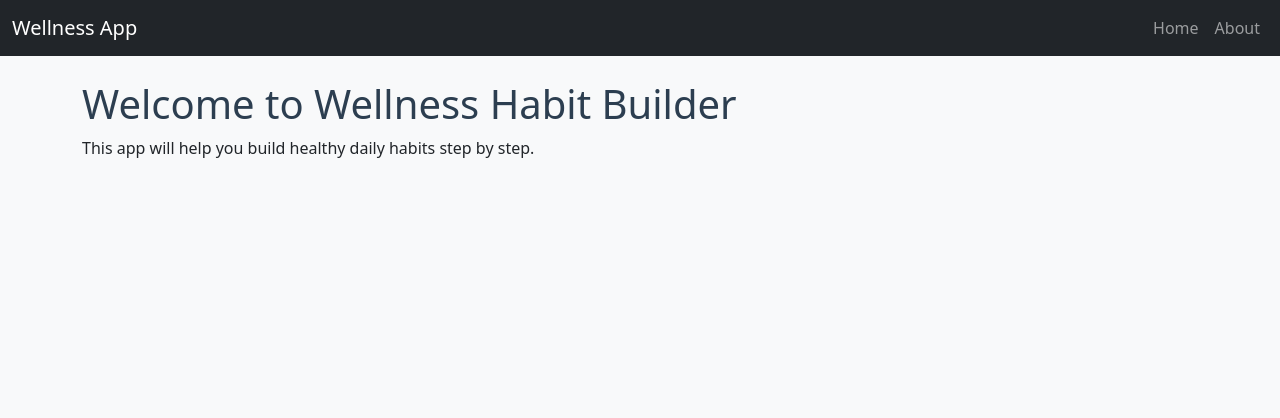
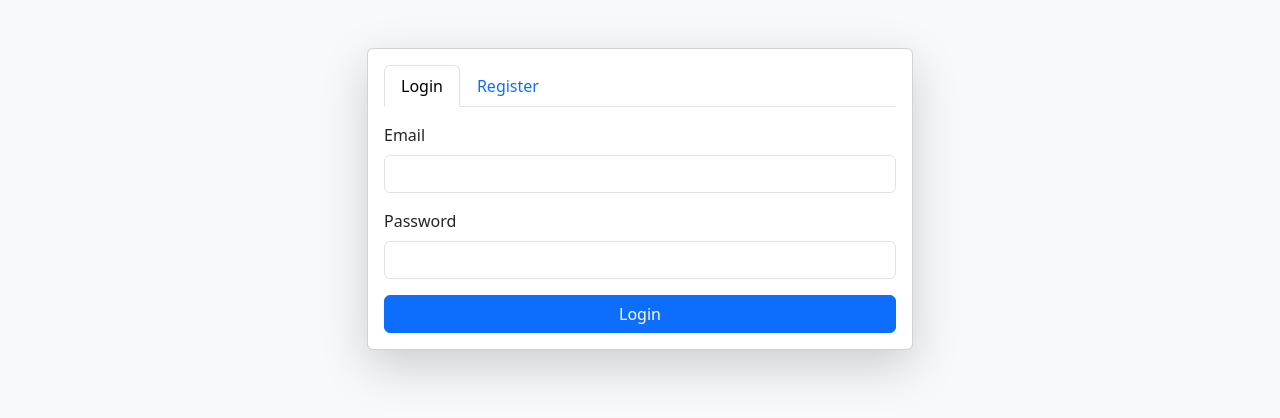
Before and after one commit to MohitGarg851/wellness-habits-flask, a Flask app: a page that uses app.py in a window 1280 px wide. Shown: the top 418 px of the page. Run offline with Flask 3, Linux system fonts and the light colour scheme.

Commit message:
Added Plan A User Profile

```diff
--- a/app.py
+++ b/app.py
@@ -1,91 +1,174 @@
 from flask import Flask, render_template, redirect, url_for, request, flash
 from flask_login import LoginManager, login_user, logout_user, login_required, current_user
-from models import db, bcrypt, User
+from models import db, bcrypt, User, Plan, Activity, UserActivity
+import importlib
+import os
+from forms import LoginForm, RegistrationForm
+from werkzeug.security import generate_password_hash, check_password_hash
 
 # ----------------- App Init -----------------
 app = Flask(__name__)
-app.secret_key = "supersecretkey"  # needed for sessions & flash messages
-
-# DB setup
 app.config["SQLALCHEMY_DATABASE_URI"] = "sqlite:///wellness_app.db"
 app.config["SQLALCHEMY_TRACK_MODIFICATIONS"] = False
+app.config["SECRET_KEY"] = "supersecretkey123"
 
 db.init_app(app)
 bcrypt.init_app(app)
 
 # ----------------- Login Manager -----------------
 login_manager = LoginManager(app)
-login_manager.login_view = "login"  # redirect non-logged users to login page
+login_manager.login_view = "home"   # redirect to home if not logged in
 
 @login_manager.user_loader
 def load_user(user_id):
     return User.query.get(int(user_id))
 
 # ----------------- Routes -----------------
-@app.route("/")
+
+@app.route("/", methods=["GET", "POST"])
 def home():
-    return render_template("index.html")
+    # ✅ If already logged in → go straight to dashboard
+    if current_user.is_authenticated:
+        return redirect(url_for("dashboard"))
+
+    login_form = LoginForm(prefix="login")   # prefix avoids conflicts
+    register_form = RegistrationForm(prefix="register")
+
+    # ----- Handle Login -----
+    if login_form.validate_on_submit() and login_form.submit.data:
+        user = User.query.filter_by(email=login_form.email.data).first()
+        if user and check_password_hash(user.password, login_form.password.data):
+            login_user(user)
+            flash("Login successful!", "success")
+            return redirect(url_for("dashboard"))
+        else:
+            flash("Invalid email or password", "danger")
+
+    # ----- Handle Register -----
+    elif register_form.validate_on_submit() and register_form.submit.data:
+        if User.query.filter_by(email=register_form.email.data).first():
+            flash("Email already registered!", "danger")
+        else:
+            hashed_password = generate_password_hash(register_form.password.data, method="pbkdf2:sha256")
+            new_user = User(
+                username=register_form.username.data,
+                email=register_form.email.data,
+                password=hashed_password
+            )
+            db.session.add(new_user)
+            db.session.commit()
+            flash("Registration successful! Please log in.", "success")
+            return redirect(url_for("home"))
+
+    return render_template("home.html", login_form=login_form, register_form=register_form)
+
+
+@app.route("/logout")
+@login_required
+def logout():
+    logout_user()
+    flash("Logged out.", "info")
+    return redirect(url_for("home"))   # ✅ not "/"
+
+# Dashboard
+@app.route("/dashboard")
+@login_required
+def dashboard():
+    return render_template("dashboard.html",
+                           plan=current_user.plan,
+                           activities=current_user.user_activities)
+# View Plan
+@app.route("/view_plan/<int:plan_id>")
+@login_required
+def view_plan(plan_id):
+    plan = Plan.query.get(plan_id)
+    if not plan:
+        flash("Plan not found.", "danger")
+        return redirect(url_for("dashboard"))
+    return render_template("view_plan.html", plan=plan, activities=plan.activities)
+
+# Plans list
+@app.route("/plans")
+@login_required
+def plans():
+    plans = Plan.query.all()
+    return render_template("plans.html", plans=plans)
+
+# Select plan
+@app.route("/select_plan/<int:plan_id>", methods=["GET", "POST"])
+@login_required
+def select_plan(plan_id):
+    plan = Plan.query.get(plan_id)
+    activities = plan.activities
+
+    if request.method == "POST":
+        selected = request.form.getlist("activities")
+        levels = {a_id: request.form.get(f"level_{a_id}") for a_id in selected}
+
+        # clear old selections
+        UserActivity.query.filter_by(user_id=current_user.id).delete()
+
+        for a_id in selected:
+            ua = UserActivity(user_id=current_user.id,
+                              activity_id=int(a_id),
+                              level=levels[a_id])
+            db.session.add(ua)
+
+        # lock plan
+        current_user.plan = plan
+        db.session.commit()
+        flash("Plan locked successfully!", "success")
+        return redirect(url_for("my_plan"))
+
+    return render_template("select_plan.html", plan=plan, activities=activities)
+
+@app.route("/my_plan")
+@login_required
+def my_plan():
+    if not current_user.plan:
+        flash("No plan selected yet.", "warning")
+        return redirect(url_for("plans"))
+    return render_template("my_plan.html", plan=current_user.plan, activities=current_user.user_activities)
 
 @app.route("/about")
 def about():
     return render_template("about.html")
 
-# Register
-@app.route("/register", methods=["GET", "POST"])
-def register():
-    if request.method == "POST":
-        username = request.form["username"]
-        email = request.form["email"]
-        password = request.form["password"]
+@app.route("/profile")
+@login_required
+def profile():
+    return render_template("profile.html",
+                           user=current_user,
+                           plan=current_user.plan,
+                           activities=current_user.user_activities)
 
-        # Check duplicate email
-        if User.query.filter_by(email=email).first():
-            flash("Email already registered!", "danger")
-            return redirect(url_for("register"))
 
-        # Create and save user
-        user = User(username=username, email=email)
-        user.set_password(password)
-        db.session.add(user)
-        db.session.commit()
-        flash("Registration successful. Please login.", "success")
-        return redirect(url_for("login"))
-
-    return render_template("register.html")
-
-# Login
-@app.route("/login", methods=["GET", "POST"])
-def login():
-    if request.method == "POST":
-        email = request.form["email"]
-        password = request.form["password"]
-        user = User.query.filter_by(email=email).first()
-
-        if user and user.check_password(password):
-            login_user(user)
-            flash("Login successful!", "success")
-            return redirect(url_for("dashboard"))
-        else:
-            flash("Invalid credentials", "danger")
-
-    return render_template("login.html")
-
-# Logout
-@app.route("/logout")
-@login_required
-def logout():
-    logout_user()
-    flash("Logged out.", "info")
-    return redirect(url_for("home"))
-
-# Protected Dashboard
-@app.route("/dashboard")
-@login_required
-def dashboard():
-    return render_template("dashboard.html", name=current_user.username)
-
-# ----------------- Run -----------------
+# ---------------- Main ----------------
 if __name__ == "__main__":
     with app.app_context():
-        db.create_all()  # create tables if not exist
+        db.create_all()
+
+        # load plans if empty
+        if not Plan.query.first():
+            plans_folder = "plans"
+            for filename in os.listdir(plans_folder):
+                if filename.endswith(".py"):
+                    module_name = filename[:-3]
+                    module = importlib.import_module(f"plans.{module_name}")
+
+                    plan = Plan(name=module.plan_name)
+                    db.session.add(plan)
+                    db.session.commit()
+
+                    for act in module.activities:
+                        activity = Activity(
+                            name=act["name"],
+                            level1=act["level1"],
+                            level2=act["level2"],
+                            level3=act["level3"],
+                            plan=plan
+                        )
+                        db.session.add(activity)
+                    db.session.commit()
+
     app.run(debug=True)
--- /dev/null
+++ b/forms.py
@@ -0,0 +1,19 @@
+# forms.py
+from flask_wtf import FlaskForm
+from wtforms import StringField, PasswordField, SubmitField
+from wtforms.validators import DataRequired, Email, Length, EqualTo
+
+class LoginForm(FlaskForm):
+    email = StringField("Email", validators=[DataRequired(), Email(), Length(max=120)])
+    password = PasswordField("Password", validators=[DataRequired()])
+    submit = SubmitField("Login")
+
+class RegistrationForm(FlaskForm):
+    username = StringField("Username", validators=[DataRequired(), Length(min=3, max=50)])
+    email = StringField("Email", validators=[DataRequired(), Email(), Length(max=120)])
+    password = PasswordField("Password", validators=[DataRequired(), Length(min=6)])
+    confirm_password = PasswordField(
+        "Confirm Password",
+        validators=[DataRequired(), EqualTo("password", message="Passwords must match.")]
+    )
+    submit = SubmitField("Register")
--- a/requirements.txt
+++ b/requirements.txt
@@ -2,3 +2,4 @@ Flask==2.3.3
 Flask-SQLAlchemy
 Flask-Login
 Flask-Bcrypt
+Flask-WTF
--- a/templates/about.html
+++ b/templates/about.html
@@ -1,5 +1,5 @@
 {% extends "base.html" %}
 {% block content %}
-  <h1>About Wellness Habit Builder</h1>
-  <p>This app is designed to guide you in building consistency with wellness routines like meditation, sleep, exercise, and mindful eating.</p>
+<h2>About Wellness App</h2>
+<p>This app helps users build healthy habits by selecting wellness plans, tracking activities, and staying consistent.</p>
 {% endblock %}
--- a/templates/base.html
+++ b/templates/base.html
@@ -10,12 +10,21 @@
   <!-- Navbar -->
   <nav class="navbar navbar-expand-lg navbar-dark bg-dark">
     <div class="container-fluid">
-      <a class="navbar-brand" href="/">Wellness App</a>
-      <div class="collapse navbar-collapse">
+      <a class="navbar-brand" href="{{ url_for('home') }}">Wellness App</a>
+      <button class="navbar-toggler" type="button" data-bs-toggle="collapse" data-bs-target="#navbarNav">
+        <span class="navbar-toggler-icon"></span>
+      </button>
+      <div class="collapse navbar-collapse" id="navbarNav">
         <ul class="navbar-nav ms-auto">
-          <li class="nav-item"><a class="nav-link" href="/">Home</a></li>
-          <li class="nav-item"><a class="nav-link" href="/about">About</a></li>
-        </ul>
+            <li class="nav-item"><a class="nav-link" href="{{ url_for('home') }}">Home</a></li>
+{% if current_user.is_authenticated %}
+    <li class="nav-item"><a class="nav-link" href="{{ url_for('dashboard') }}">Dashboard</a></li>
+    <li class="nav-item"><a class="nav-link" href="{{ url_for('profile') }}">Profile</a></li>
+    <li class="nav-item"><a class="nav-link" href="{{ url_for('logout') }}">Logout</a></li>
+  {% else %}
+    <li class="nav-item"><a class="nav-link" href="{{ url_for('home') }}">Login / Register</a></li>
+  {% endif %}
+  <li class="nav-item"><a class="nav-link" href="{{ url_for('about') }}">About</a></li>
       </div>
     </div>
   </nav>
@@ -24,5 +33,7 @@
   <div class="container mt-4">
     {% block content %}{% endblock %}
   </div>
+
+  <script src="https://cdn.jsdelivr.net/npm/bootstrap@5.3.0/dist/js/bootstrap.bundle.min.js"></script>
 </body>
 </html>
--- /dev/null
+++ b/templates/home.html
@@ -0,0 +1,92 @@
+<!-- templates/home.html -->
+<!doctype html>
+<html lang="en">
+<head>
+    <meta charset="utf-8">
+    <title>Wellness Habit Builder</title>
+    <link href="https://cdn.jsdelivr.net/npm/bootstrap@5.3.0/dist/css/bootstrap.min.css" rel="stylesheet">
+</head>
+<body class="bg-light">
+
+<div class="container mt-5">
+    <div class="row justify-content-center">
+        <div class="col-md-6">
+
+            <!-- Flash Messages -->
+            {% with messages = get_flashed_messages(with_categories=true) %}
+                {% if messages %}
+                    {% for category, message in messages %}
+                        <div class="alert alert-{{ category }} alert-dismissible fade show">
+                            {{ message }}
+                            <button type="button" class="btn-close" data-bs-dismiss="alert"></button>
+                        </div>
+                    {% endfor %}
+                {% endif %}
+            {% endwith %}
+
+            <div class="card shadow-lg">
+                <div class="card-body">
+                    <!-- Tabs -->
+                    <ul class="nav nav-tabs" id="authTabs" role="tablist">
+                        <li class="nav-item" role="presentation">
+                            <button class="nav-link active" id="login-tab" data-bs-toggle="tab"
+                                    data-bs-target="#login" type="button" role="tab">Login</button>
+                        </li>
+                        <li class="nav-item" role="presentation">
+                            <button class="nav-link" id="register-tab" data-bs-toggle="tab"
+                                    data-bs-target="#register" type="button" role="tab">Register</button>
+                        </li>
+                    </ul>
+
+                    <!-- Tab Content -->
+                    <div class="tab-content mt-3">
+                        <!-- Login Form -->
+                        <div class="tab-pane fade show active" id="login" role="tabpanel">
+                            <form method="POST">
+                                {{ login_form.hidden_tag() }}
+                                <div class="mb-3">
+                                    {{ login_form.email.label(class="form-label") }}
+                                    {{ login_form.email(class="form-control") }}
+                                </div>
+                                <div class="mb-3">
+                                    {{ login_form.password.label(class="form-label") }}
+                                    {{ login_form.password(class="form-control") }}
+                                </div>
+                                {{ login_form.submit(class="btn btn-primary w-100") }}
+                            </form>
+                        </div>
+
+                        <!-- Register Form -->
+                        <div class="tab-pane fade" id="register" role="tabpanel">
+                            <form method="POST">
+                                {{ register_form.hidden_tag() }}
+                                <div class="mb-3">
+                                    {{ register_form.username.label(class="form-label") }}
+                                    {{ register_form.username(class="form-control") }}
+                                </div>
+                                <div class="mb-3">
+                                    {{ register_form.email.label(class="form-label") }}
+                                    {{ register_form.email(class="form-control") }}
+                                </div>
+                                <div class="mb-3">
+                                    {{ register_form.password.label(class="form-label") }}
+                                    {{ register_form.password(class="form-control") }}
+                                </div>
+                                <div class="mb-3">
+                                    {{ register_form.confirm_password.label(class="form-label") }}
+                                    {{ register_form.confirm_password(class="form-control") }}
+                                </div>
+                                {{ register_form.submit(class="btn btn-success w-100") }}
+                            </form>
+                        </div>
+                    </div>
+                </div>
+            </div>
+
+        </div>
+    </div>
+</div>
+
+<script src="https://cdn.jsdelivr.net/npm/bootstrap@5.3.0/dist/js/bootstrap.bundle.min.js"></script>
+</body>
+</html>
```
Also changed, not shown: models.py (+39 -7 lines), plans/plan_a.py (added, +69 -0 lines), plans/plan_b.py (added, +10 -0 lines), templates/dashboard.html (+19 -3 lines), templates/login.html (+16 -4 lines), templates/my_plan.html (added, +16 -0 lines), templates/plans.html (added, +13 -0 lines), templates/profile.html (added, +22 -0 lines), templates/register.html (+20 -5 lines), templates/select_plan.html (added, +16 -0 lines), templates/view_plan.html (added, +13 -0 lines).
